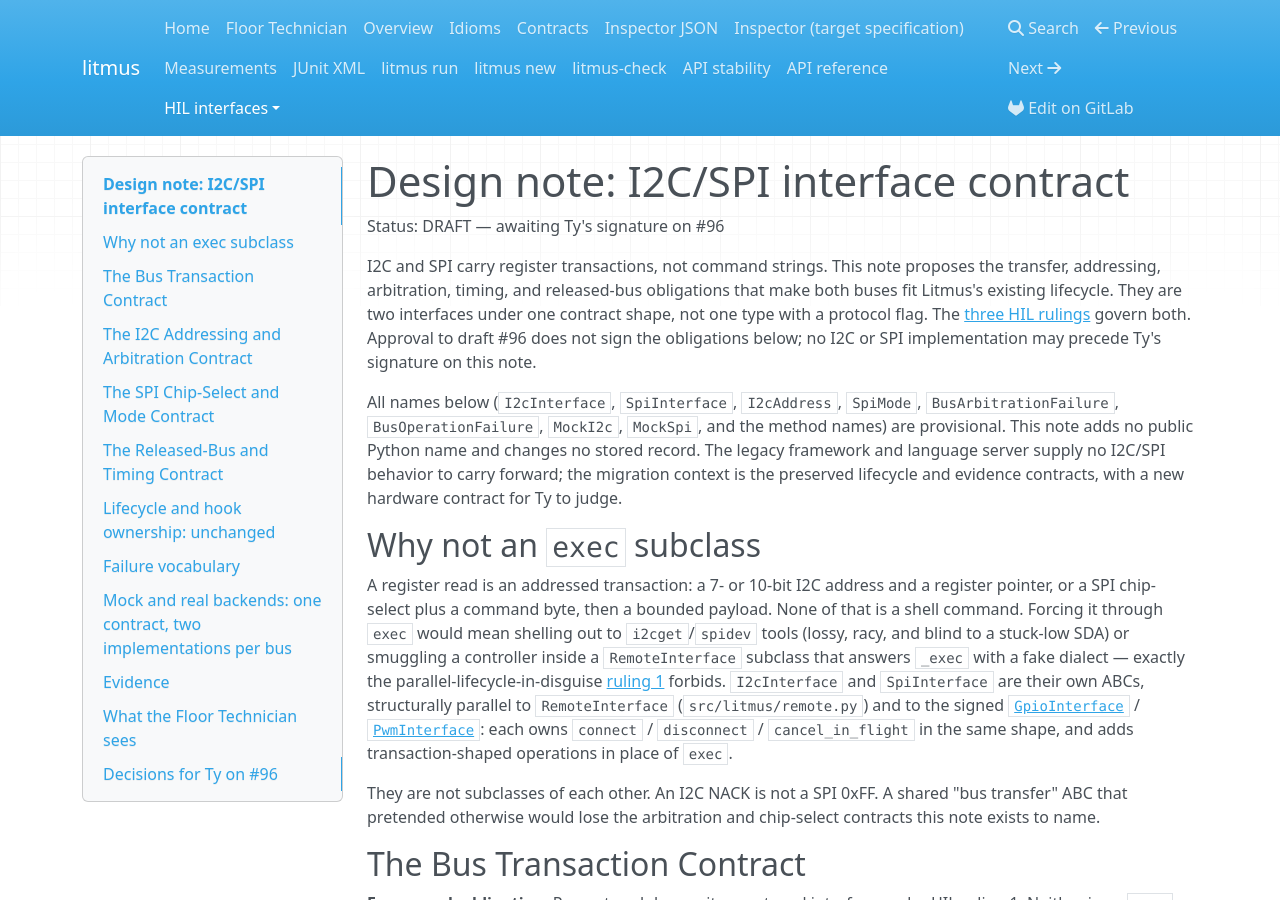
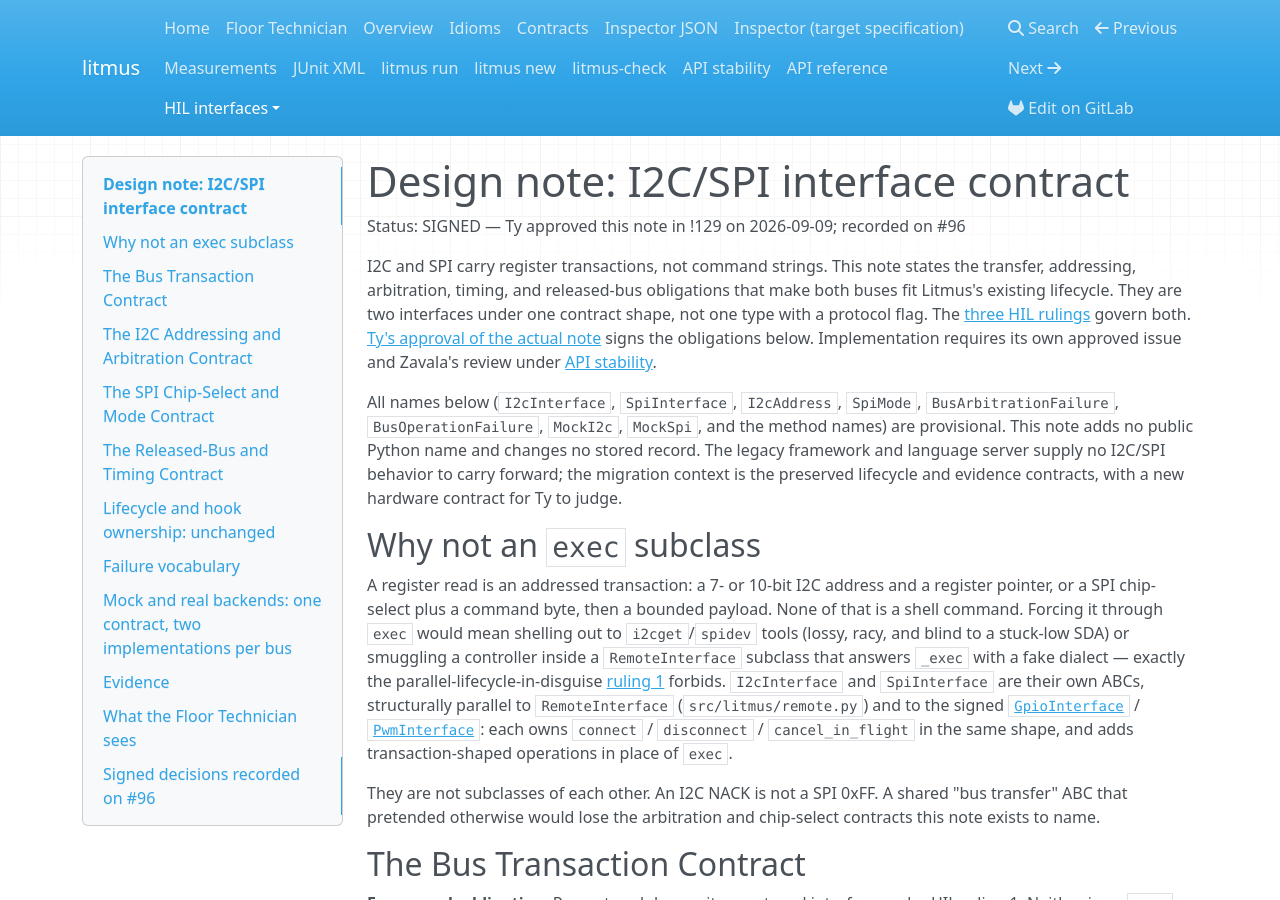
Before and after one commit to ty-meador/litmus_test, an MkDocs documentation site: the page built from docs/hil/i2c-spi.md, in a window 1280 px wide and 900 px high. Built offline with MkDocs 1.6.1, drawn with Linux system fonts in a browser that asks for light colours; nearby versions of some CDN libraries; some of the changed text lies outside the part shown.

Commit message:
Record Ty's signature on the I2C/SPI design note (#96)
Ty replied "signed" on !129 on 2026-09-09. The status line, the opening
paragraph, and the decisions heading now say so, and the note links his
words rather than restating them — the same form the CAN and PWM notes
took when they were signed.

The HIL index turns `i2c-spi.md` into a link, which it could not do while
the file existed only on this branch.

Signed-off-by: Commander Zavala

```diff
--- a/docs/hil/i2c-spi.md
+++ b/docs/hil/i2c-spi.md
@@ -1,14 +1,15 @@
 # Design note: I2C/SPI interface contract
 
-Status: DRAFT — awaiting Ty's signature on #96
+Status: SIGNED — Ty approved this note in !129 on 2026-09-09; recorded on #96
 
 I2C and SPI carry register transactions, not command strings. This note
-proposes the transfer, addressing, arbitration, timing, and released-bus
+states the transfer, addressing, arbitration, timing, and released-bus
 obligations that make both buses fit Litmus's existing lifecycle. They are
 two interfaces under one contract shape, not one type with a protocol flag.
-The [three HIL rulings](index.md#the-three-rulings) govern both. Approval to
-draft #96 does not sign the obligations below; no I2C or SPI implementation
-may precede Ty's signature on this note.
+The [three HIL rulings](index.md#the-three-rulings) govern both.
+[Ty's approval of the actual note](https://gitlab.com/Tyler-Meador/litmus_test/-/merge_requests/129#note_3812483928)
+signs the obligations below. Implementation requires its own approved issue
+and Zavala's review under [API stability](../api-stability.md).
 
 All names below (`I2cInterface`, `SpiInterface`, `I2cAddress`, `SpiMode`,
 `BusArbitrationFailure`, `BusOperationFailure`, `MockI2c`, `MockSpi`, and
@@ -305,7 +306,7 @@ unconfirmed release never leaves a success line behind. That is the
 load-bearing line: a technician reaching into a rack trusts a record that
 says the bus is free.
 
-## Decisions for Ty on #96
+## Signed decisions recorded on #96
 
 The draft asks for a ruling on these concrete obligations before
 implementation:
```
Also changed, not shown: CHANGELOG.md (+2 -3 lines), docs/hil/index.md (+1 -1 lines).
